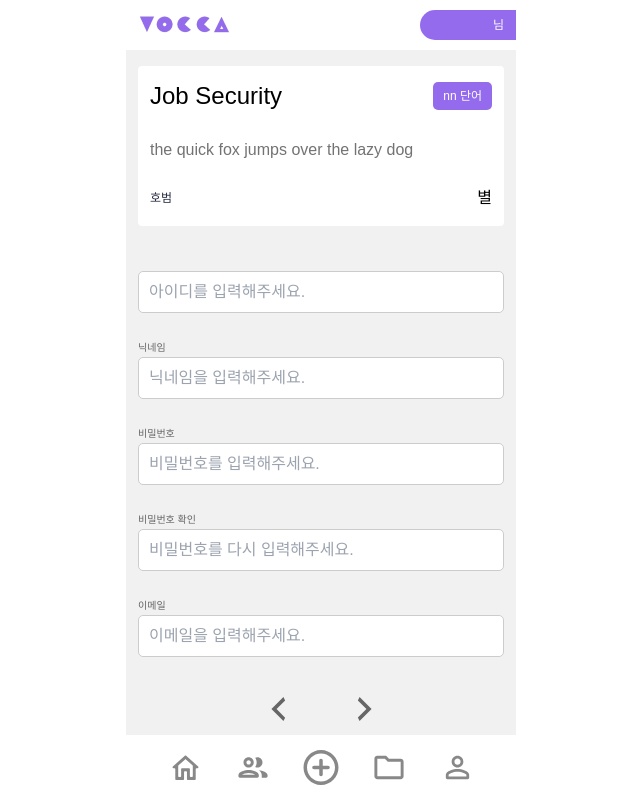
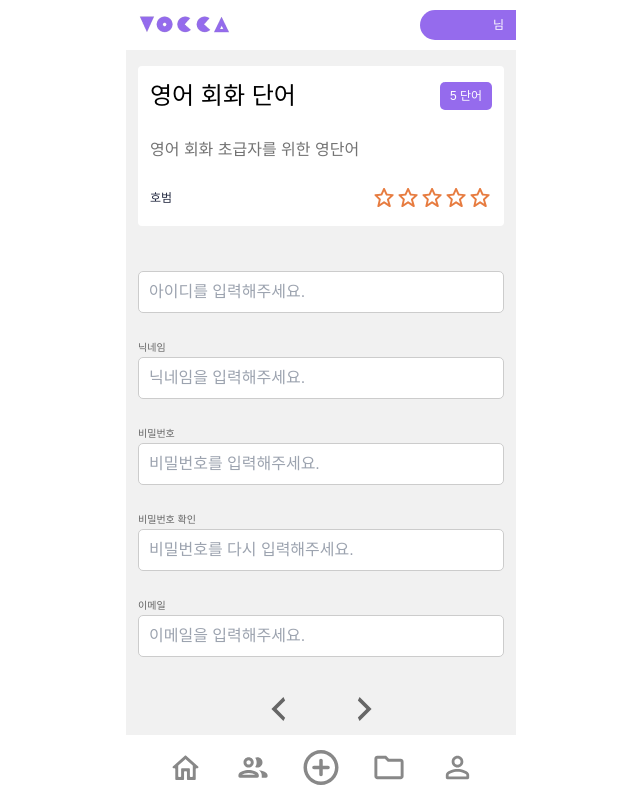
Before and after one commit to OZ-Coding-School/oz_02_main-005-FE, a Next.js app: page /styleguide/hobeom in a window 1280 px wide. Shown: the whole page, without its empty margins (319-959 px from the left). Built offline with nearby package versions, Linux system fonts and the light colour scheme.

Commit message:
[chore] 카드리스트아이템 프롭 수정

```diff
--- a/src/app/styleguide/hobeom/page.tsx
+++ b/src/app/styleguide/hobeom/page.tsx
@@ -31,7 +31,7 @@ const page = () => {
 
   return (
     <BaseFrame>
-      <CardListItem />
+      <CardListItem constructor="호범" count={5} description="영어 회화 초급자를 위한 영단어" title="영어 회화 단어" />
       {LOGIN_INPUT_PROPS.map(({ errormessage, label, path, placeholder, type }) => (
         <Input
           key={label}
--- a/src/shared/@common/ui/cardListItem/CardListItem.tsx
+++ b/src/shared/@common/ui/cardListItem/CardListItem.tsx
@@ -1,20 +1,26 @@
 import React from 'react';
+import RatingStars from '../RatingStars/RatingStars';
 
-function CardListItem() {
+interface CardListItemProps {
+  title: string;
+  count: number;
+  description: string;
+  constructor: string;
+}
+
+function CardListItem({ title, count, description, constructor }: CardListItemProps) {
   return (
     <div className="w-[366px] h-[10rem] bg-white rounded-[4px] flex flex-col m-[1rem] gap-[1.5rem] p-[0.75rem]">
       <div className="w-full flex flex-col gap-[1.5rem]">
         <div className="flex items-center justify-between">
-          <p className="font-medium text-24">Job Security</p>
-          <div className="bg-primary rounded-[5px] px-[10px] py-[5px] text-12 text-white">nn 단어</div>
+          <p className="font-medium text-24">{title}</p>
+          <div className="bg-primary rounded-[5px] px-[10px] py-[5px] text-12 text-white">{`${count} 단어`}</div>
         </div>
-        <p className="text-text_secondary">the quick fox jumps over the lazy dog</p>
+        <p className="text-text_secondary">{description}</p>
       </div>
       <div className="flex gap-[0.5rem] items-center justify-between">
-        <p className="text-12 text-text_primary">호범</p>
-        <ul className="flex stars">
-          <li>별</li>
-        </ul>
+        <p className="text-12 text-text_primary">{constructor}</p>
+        <RatingStars />
       </div>
     </div>
   );
```
